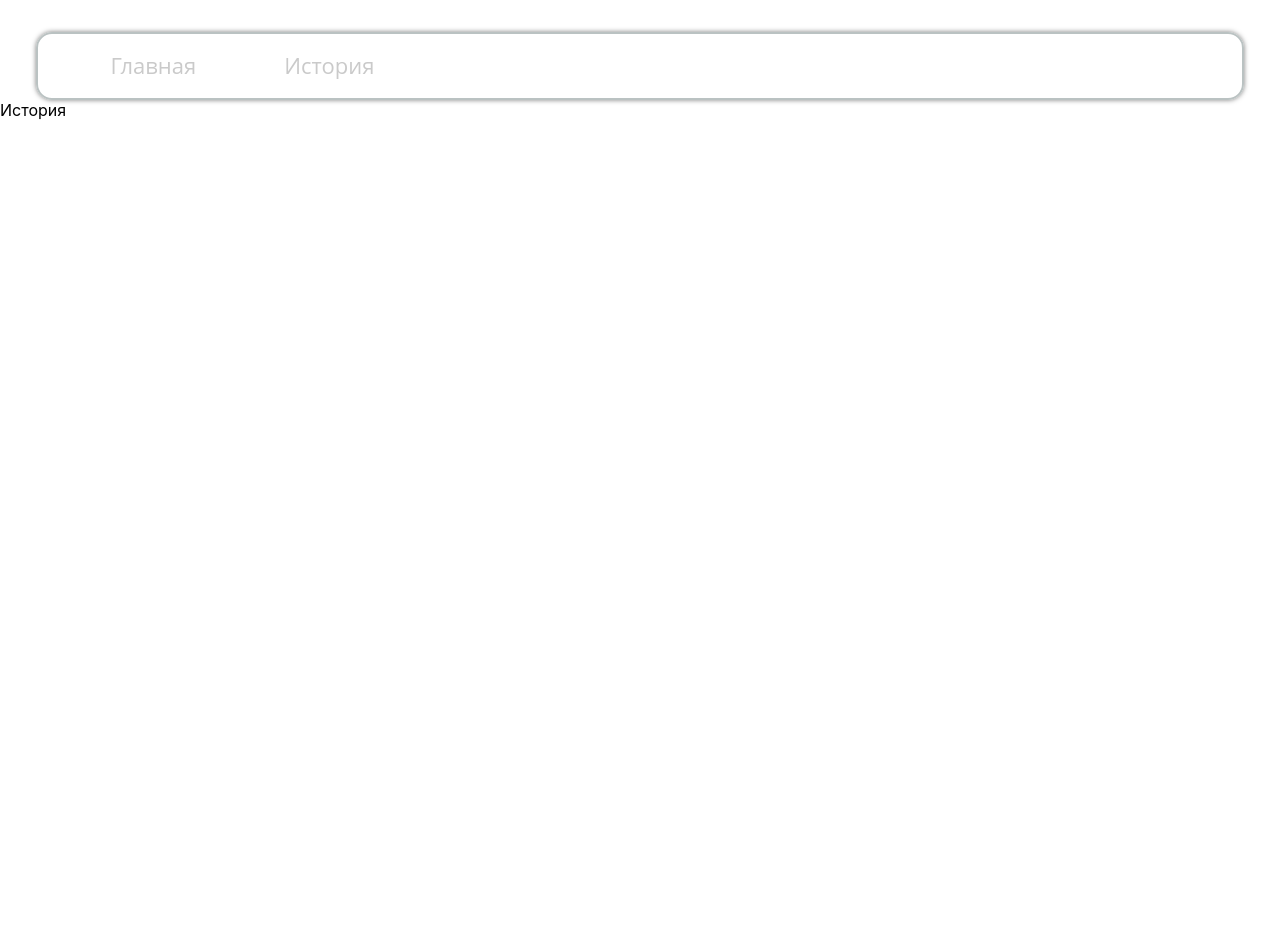
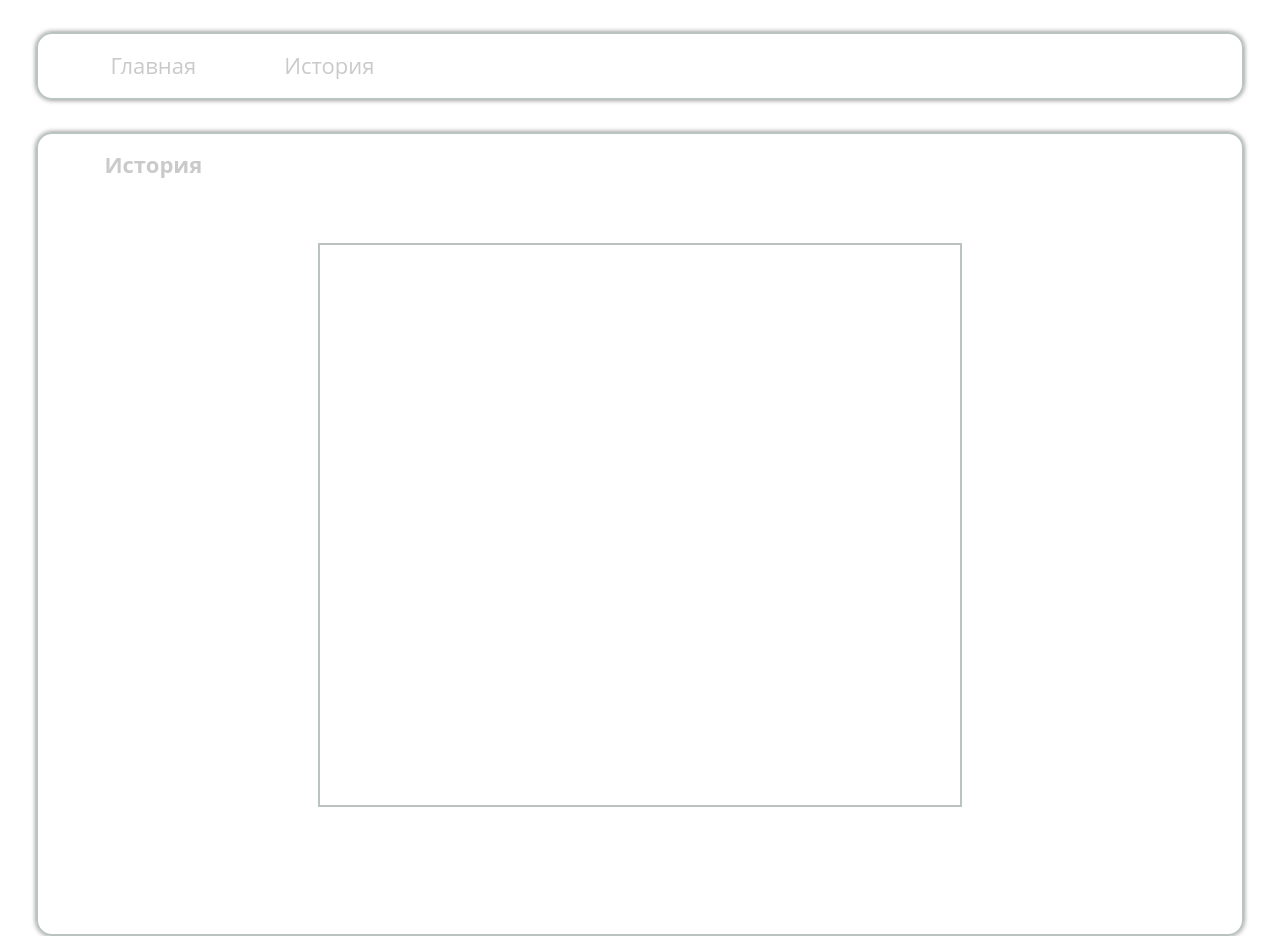
Before and after one commit to valex-maschen/react-project, a React (Create React App) app in the folder Frontend/: page /history in a window 1280 px wide. Before the commit the page ends 800 px from the top, so only its background shows below. Built offline with nearby package versions, Linux system fonts and the light colour scheme; the HTML template or start-up script is replaced by a standard one.

Commit message:
History first commit

```diff
--- a/Frontend/src/Pages/History/History.module.css
+++ b/Frontend/src/Pages/History/History.module.css
@@ -0,0 +1,39 @@
+.Container{
+    width: 94%;
+    height: 50rem;
+    margin-top: 2em;
+    margin-left: auto;
+    margin-right: auto;
+    border: 2px solid rgb(186, 194, 194);
+    border-radius: 1em;
+    box-shadow: 0 0 5px rgba(0,0,0,0.5)
+}
+
+.Header{
+    display: flex;
+    justify-content: left;
+    margin-left: 3em;
+    font-family:'Open Sans', sans-serif;
+    font-size: 22px;
+    color: rgb(202, 202, 202);
+}
+
+.Window{
+    margin-left: auto;
+    margin-right: auto;
+    margin-top: 4em;
+    width: 40em;
+    height: 35em;
+    border: 2px solid rgb(186, 194, 194);
+}
+
+.Item{
+    width: 40%;
+    height: 8em;
+    border: 2px solid rgb(186, 194, 194);
+    border-radius: 1em;
+    list-style: none;
+}
+.ItemPadding{
+    margin-top: 2.5em;
+}
--- a/Frontend/src/Pages/History/History.tsx
+++ b/Frontend/src/Pages/History/History.tsx
@@ -1,9 +1,28 @@
 import React from 'react';
+import { useSelector } from 'react-redux';
+import styles from './History.module.css';
+import { State } from '../../Store/reducer/Reducer';
 
 const History = () => {
+    const historyImage = useSelector((state: State) => state.historyImg);
+
     return (
-        <div>
-            <span> История </span>
+        <div className={styles.Container}>
+            <h1 className={styles.Header}> История </h1>
+            <div className={styles.Window}>
+                <ul>
+                    {/*  добавить индекс для пагинации */}
+                    {historyImage.map((item) => {
+                        return (
+                            <li key={item.importDatetime}>
+                                <img src={item.imageUrl} />
+                                <strong>{item.title}</strong>
+                                <small>{item.importDatetime}</small>
+                            </li>
+                        );
+                    })}
+                </ul>
+            </div>
         </div>
     );
 };
--- a/Frontend/src/Store/actionTypes/index.ts
+++ b/Frontend/src/Store/actionTypes/index.ts
@@ -1,6 +1,6 @@
 const DOWNLOAD_PICTURE = {
     FETCH_GIF_START: 'FETCH_GIF_START',
-    FETCH_GIF_SUCCESS: 'ETCH_GIF_SUCCESS',
+    FETCH_GIF_SUCCESS: 'FETCH_GIF_SUCCESS',
     FETCH_GIF_ERROR: ' FETCH_GIF_ERROR'
 };
 
--- a/Frontend/src/Store/reducer/Reducer.ts
+++ b/Frontend/src/Store/reducer/Reducer.ts
@@ -8,6 +8,7 @@ type Image = {
 
 export type State = {
     image: Image;
+    historyImg: Image[];
 };
 
 type Action = {
@@ -15,14 +16,16 @@ type Action = {
     payload: Image;
 };
 const initialState: State = {
-    image: {} as Image
+    image: {} as Image,
+    historyImg: []
 };
 
 const ApiReducer = (state = initialState, action: Action) => {
     if (action.type === DOWNLOAD_PICTURE.FETCH_GIF_SUCCESS) {
         return {
             ...state,
-            image: action.payload
+            image: { ...action.payload },
+            historyImg: [...state.historyImg, { ...action.payload }]
         };
     }
     return state;
```
